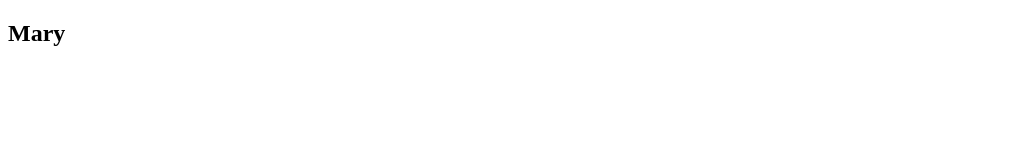
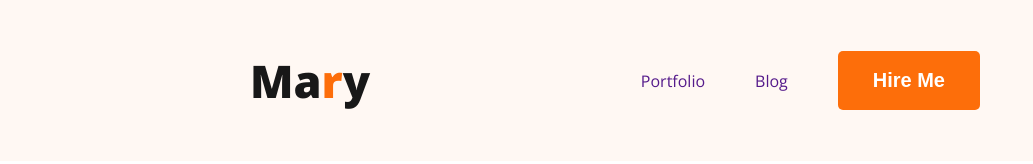
Before and after one commit to sazzadchy50/portfolio-project-1, a plain HTML site: page index.html in a window 1280 px wide. Shown: the whole page, without its empty margins (0-1033 px from the left). Drawn offline with nearby package versions, Linux system fonts and the light colour scheme.

Commit message:
navbar created

```diff
--- a/index.html
+++ b/index.html
@@ -1,23 +1,30 @@
 <!DOCTYPE html>
 <html lang="en">
-<head>
-    <meta charset="UTF-8">
-    <meta name="viewport" content="width=device-width, initial-scale=1.0">
-    <link rel="stylesheet" href="styles/style.css">
+  <head>
+    <meta charset="UTF-8" />
+    <meta name="viewport" content="width=device-width, initial-scale=1.0" />
+    <link rel="stylesheet" href="styles/style.css" />
+    <link rel="preconnect" href="https://fonts.googleapis.com" />
+    <link rel="preconnect" href="https://fonts.gstatic.com" crossorigin />
+    <link
+      href="https://fonts.googleapis.com/css2?family=Open+Sans:wght@400;700;800&display=swap"
+      rel="stylesheet"
+    />
     <title>Portfolio Project</title>
-</head>
-<body>
+  </head>
+  <body>
     <header>
-         <!-- Navbar section -->
-         <section class="nav-container">
-            <h2>Mary</h2>
-         </section>
+      <!-- Navbar section -->
+      <nav class="nav-container">
+        <h3 class="nav-logo">Ma<span class="logo-item">r</span>y</h3>
+        <ul>
+          <li><a href="">Portfolio</a></li>
+          <li><a href="">Blog</a></li>
+          <li><a href=""><button class="primary-btn nav-btn">Hire Me</button></a></li>
+        </ul>
+      </nav>
     </header>
-    <main>
-
-    </main>
-    <footer>
-
-    </footer>
-</body>
+    <main></main>
+    <footer></footer>
+  </body>
 </html>
--- a/styles/style.css
+++ b/styles/style.css
@@ -0,0 +1,53 @@
+/*  shared styles */
+* {
+  margin: 0;
+  padding: 0;
+}
+body {
+  font-family: "Open Sans", sans-serif;
+}
+.primary-btn {
+  color:  #fff;
+  font-size: 20px;
+  font-weight: 700;
+  border-radius: 5px;
+  background: #FD6E0A;
+  border: 0;
+}
+
+/*  Navbar style */
+.nav-logo {
+  color: #181818;
+
+  font-size: 45px;
+  font-weight: 800;
+}
+.logo-item {
+  color: #fd6e0a;
+}
+nav{
+    display: flex;
+    justify-content: space-between;
+    padding: 50px 250px;
+   background: #FFF8F3;
+
+
+}
+nav > ul{
+  display: flex;
+  align-items: center;
+
+
+}
+nav li {
+  list-style: none;
+  color: #474747;
+  margin-right: 50px;
+}
+nav a {
+  text-decoration: none;
+}
+
+.nav-btn{
+    padding: 18px 35px;
+}
```
